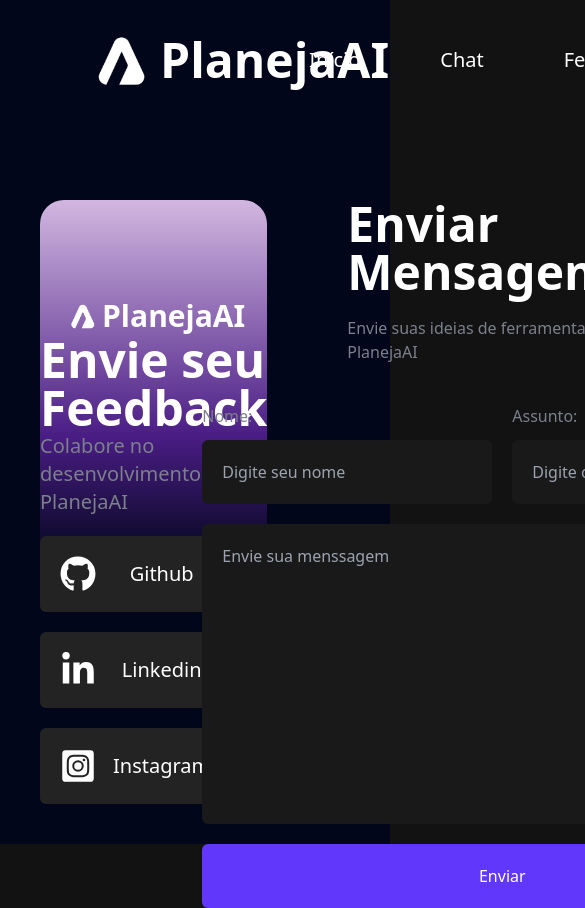
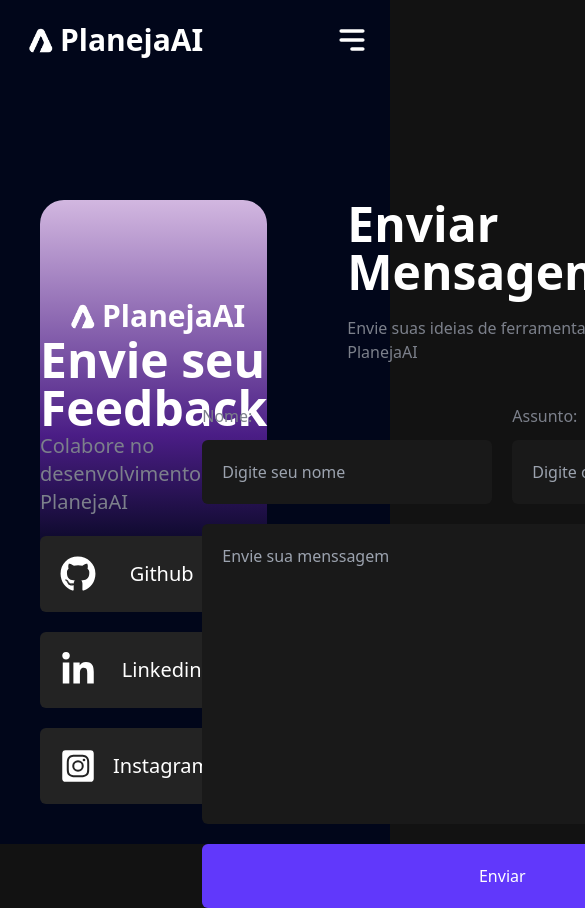
Before and after one commit to BrendonNiero/planeja-ai, a Next.js app in the folder frontend/: page /feedback in a window 390 px wide. Shown: the top 908 px of the page, 585 px wide, since content can reach past the window. Built offline with nearby package versions, Linux system fonts and the light colour scheme.

Commit message:
init: init responsive layout navbar

```diff
--- a/frontend/src/components/FeedbackForm.tsx
+++ b/frontend/src/components/FeedbackForm.tsx
@@ -17,7 +17,7 @@ export default function FeedbackForm(){
                         <h1 className="text-5xl font-semibold">Envie seu Feedback</h1>
                         <p className="text-xl text-foggy">Colabore no desenvolvimento do PlanejaAI</p>
                         <div className="w-full mt-5 flex flex-col gap-5">
-                            <Link href={"/"} className="w-full">
+                            <Link href={"https://github.com/BrendonNiero"} className="w-full">
                                 <div className="flex items-center justify-between w-full p-5 bg-[#232323] rounded-md text-white
                                 hover:text-dark-obsidian hover:bg-white transition ease-in-out">
                                     <FaGithub className="text-4xl"/>
@@ -25,7 +25,7 @@ export default function FeedbackForm(){
                                     <FaChevronRight className="text-xl"/>
                                 </div>
                             </Link>
-                            <Link href={"/"} className="w-full">
+                            <Link href={"https://www.linkedin.com/in/brendon-berzins-45815b268/"} className="w-full">
                                 <div className="flex items-center justify-between w-full p-5 bg-[#232323] rounded-md text-white
                                 hover:text-dark-obsidian hover:bg-white transition ease-in-out">
                                     <FaLinkedinIn className="text-4xl"/>
@@ -33,7 +33,7 @@ export default function FeedbackForm(){
                                     <FaChevronRight className="text-xl"/>
                                 </div>
                             </Link>
-                            <Link href={"/"} className="w-full">
+                            <Link href={"https://www.instagram.com/brendon_berzins/"} className="w-full">
                                 <div className="flex items-center justify-between w-full p-5 bg-[#232323] rounded-md text-white
                                 hover:text-dark-obsidian hover:bg-white transition ease-in-out">
                                     <FaInstagramSquare className="text-4xl"/>
--- a/frontend/src/components/Navbar.tsx
+++ b/frontend/src/components/Navbar.tsx
@@ -1,9 +1,11 @@
 import Link from "next/link";
 import { MdOutlineArrowOutward } from "react-icons/md";
+import { HiMenuAlt3 } from "react-icons/hi";
 
 export default function Navbar(){
     return(
-        <nav className="w-full absolute top-0 left-0 flex items-center justify-between px-20 py-5">
+      <>
+        <nav className="w-full absolute top-0 left-0 hidden xl:flex items-center justify-between px-20 py-5">
             <Link href={"https://github.com/BrendonNiero/planeja-ai"} className="flex items-center">
               <img className="h-20 w-20" src="/logo-white.png" />
               <span className="text-white font-bold text-5xl">PlanejaAI</span>
@@ -24,5 +26,15 @@ export default function Navbar(){
               <MdOutlineArrowOutward />
             </Link>
       </nav>
+      <nav className="flex xl:hidden w-full absolute top-0 left-0 items-center justify-between p-5 sm:p-10 md:px-20 py-5">
+        <Link href={"https://github.com/BrendonNiero/planeja-ai"} className="flex items-center">
+          <img className="h-10 sm:h-16 w-10 sm:w-16" src="/logo-white.png" />
+          <span className="text-white font-bold text-3xl sm:text-4xl">PlanejaAI</span>
+        </Link>
+        <button>
+          <HiMenuAlt3 className="text-white text-4xl" />
+        </button>
+      </nav>
+    </>
     )
 }
```
